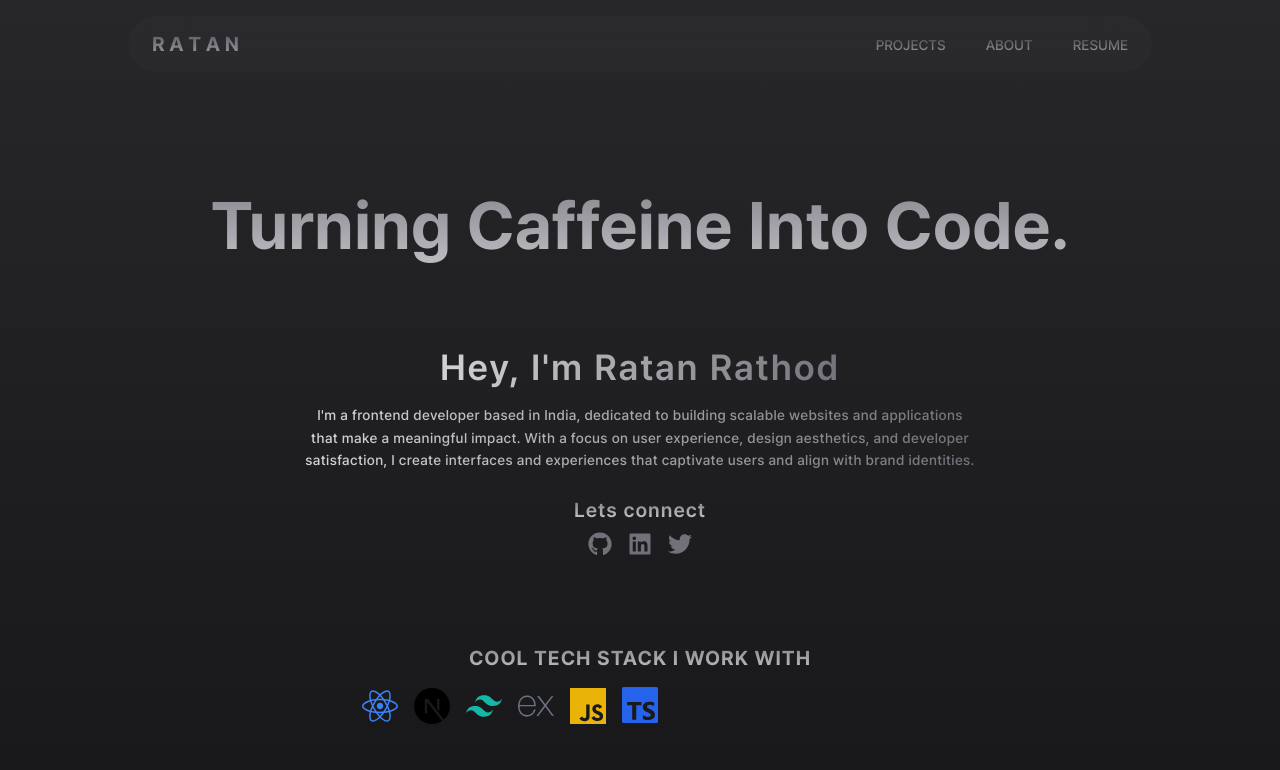
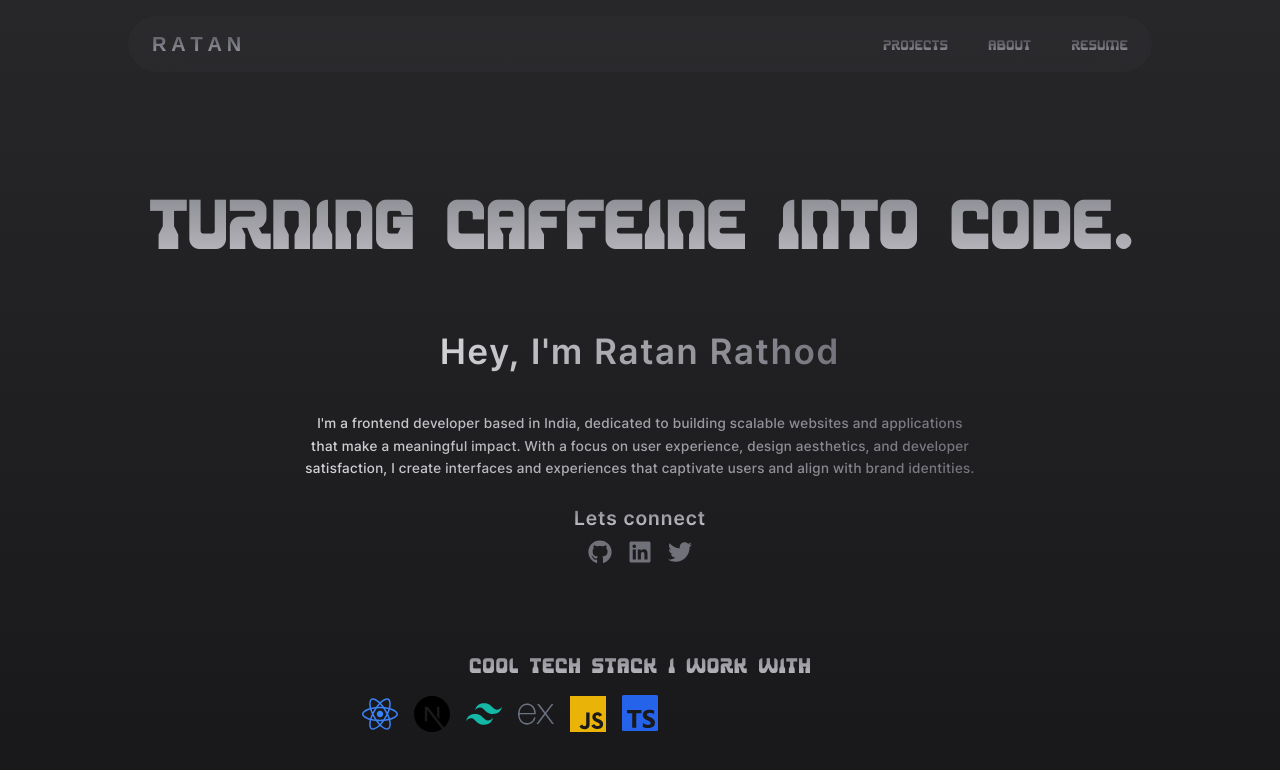
Before and after one commit to ratanz/Portfolio, a Next.js app: page / in a window 1280 px wide. Shown: the top 770 px of the page. Built offline with nearby package versions, Linux system fonts and the light colour scheme; a web font is replaced by a local one.

Commit message:
trying out things

```diff
--- a/app/layout.tsx
+++ b/app/layout.tsx
@@ -42,6 +42,12 @@ const spacer36 = localFont({
   variable: '--font-spacer36',
 })
 
+const deutschlander = localFont({
+  src: './fonts/Deutschlander.otf',
+  variable: '--font-deutschlander',
+})
+
+
 // metadata for the website
 export const metadata: Metadata = {
   title: "Ratan.codes",
@@ -56,7 +62,8 @@ export default function RootLayout({
 }>) {
   return (
     <html lang="en">
-      <body className={`${poppins.variable} ${pretendard.variable} ${handmade.variable} ${malven.variable} ${krishna.variable} ${spacer36.variable}`}>
+      <body className={`${poppins.variable} ${pretendard.variable} ${handmade.variable} ${malven.variable}
+      ${krishna.variable} ${spacer36.variable} ${deutschlander.variable}`}>
         {children}
       </body>
     </html>
--- a/components/Homepage.tsx
+++ b/components/Homepage.tsx
@@ -183,22 +183,22 @@ const Homepage = () => {
     <div className='content min-h-screen p-14 font-pretendard w-full bg-gradient-to-t from-zinc-900 to-zinc-800'>
       <div className='flex flex-col items-start justify-center mt-24'>
 
-        <h1 ref={mainTitleRef} className='text-[5.2vw] font-bold self-center bg-gradient-to-t  from-zinc-300 to-zinc-500 bg-clip-text text-transparent p-6'>
+        <h1 ref={mainTitleRef} className='text-[5.2vw] font-bold font-spacer36 self-center bg-gradient-to-t  from-zinc-300 to-zinc-500 bg-clip-text text-transparent p-6'>
           Turning Caffeine Into Code.
         </h1>
 
-        <h2 ref={subTitleRef} className={`text-4xl font-semibold self-center bg-gradient-to-r from-zinc-300 to-zinc-500 bg-clip-text text-transparent tracking-wider p-2 mt-10 `}>
+        <h2 ref={subTitleRef} className={`text-4xl font-semibold self-center bg-gradient-to-r from-zinc-300 to-zinc-500 bg-clip-text text-transparent tracking-wider h-[10vh] p-2 mt-6 `}>
           Hey, I'm Ratan Rathod
         </h2>
 
-        <p ref={descriptionRef} className='text-sm mt-2  font-medium text-center max-w-2xl mx-auto bg-gradient-to-r from-zinc-300 to-zinc-500 bg-clip-text text-transparent tracking-wide leading-relaxed'>
+        <p ref={descriptionRef} className='text-sm mt-2 font-medium text-center max-w-2xl mx-auto bg-gradient-to-r from-zinc-300 to-zinc-500 bg-clip-text text-transparent tracking-wide leading-relaxed'>
           I'm a frontend developer based in India,
           dedicated to building scalable websites and applications that make a meaningful impact.
           With a focus on user experience, design aesthetics, and developer satisfaction,
           I create interfaces and experiences that captivate users and align with brand identities.
         </p>
 
-        <div className="connect flex flex-col items-center justify-center mt-6 w-full">
+        <div className="connect flex flex-col items-center  justify-center mt-6 w-full">
           <p ref={connectTitleRef} className='text-xl font-semibold bg-gradient-to-t from-zinc-300 to-zinc-500 bg-clip-text text-transparent tracking-wider'>Lets connect</p>
           <div ref={connectIconsRef} className="flex space-x-4 mt-2">
             <a href="https://github.com/yourusername" target="_blank" rel="noopener noreferrer" className="text-zinc-500 hover:text-zinc-700 transition-colors duration-300">
@@ -216,7 +216,7 @@ const Homepage = () => {
       </div>
 
       <div className='flex flex-col items-center justify-center mt-20'>
-        <h1 ref={techStackTitleRef} className={`text-xl font-bold self-center tracking-wider p-2 uppercase bg-gradient-to-t from-zinc-300 to-zinc-500 bg-clip-text text-transparent `}>
+        <h1 ref={techStackTitleRef} className={`text-xl font-bold font-spacer36 self-center tracking-wider p-2 uppercase bg-gradient-to-t from-zinc-300 to-zinc-500 bg-clip-text text-transparent `}>
           Cool tech stack i work with
         </h1>
 
--- a/components/Navbar.tsx
+++ b/components/Navbar.tsx
@@ -38,12 +38,12 @@ export function Navbar() {
     }`}>
       <div className="logo-name flex items-center py-4">
         <TransitionLink href="/">
-          <h1 className={` font-bold font-pretendard text-xl
+          <h1 className={` font-bold font-malven text-xl
            bg-gradient-to-t from-zinc-400 to-zinc-600 bg-clip-text text-transparent`}>R A T A N</h1>
         </TransitionLink>
       </div>
 
-      <div className="links flex gap-10 uppercase">
+      <div className="links flex gap-10 uppercase ">
         {[
           { label: 'Projects', href: '/#projects' },
           { label: 'About', href: '/#about' },
@@ -53,7 +53,7 @@ export function Navbar() {
             <div className='relative group overflow-hidden'>
           <TransitionLink key={item.label} href={item.href}>
             <h2
-              className=' hover:text-zinc-900 font-medium font-pretendard text-sm inline-block w-full bg-gradient-to-t from-zinc-400 to-zinc-700 bg-clip-text text-transparent transition-all duration-300'
+              className=' hover:text-zinc-900 font-medium font-spacer36 text-sm inline-block w-full bg-gradient-to-t from-zinc-400 to-zinc-700 bg-clip-text text-transparent transition-all duration-300'
             >
               {item.label}
             </h2>
--- a/tailwind.config.ts
+++ b/tailwind.config.ts
@@ -75,7 +75,8 @@ const config: Config = {
 			handmade: ['var(--font-handmade)'],
 			malven: ['var(--font-malven)'],
 			krishna: ['var(--font-krishna)'],
-			spacer36: ['var(--font-spacer36)']
+			spacer36: ['var(--font-spacer36)'],
+			deutschlander: ['var(--font-deutschlander)'],
   		},
   		borderRadius: {
   			lg: 'var(--radius)',
```
Also changed, not shown: app/fonts/Deutschlander.otf (added), app/fonts/Scantype.ttf (added).
